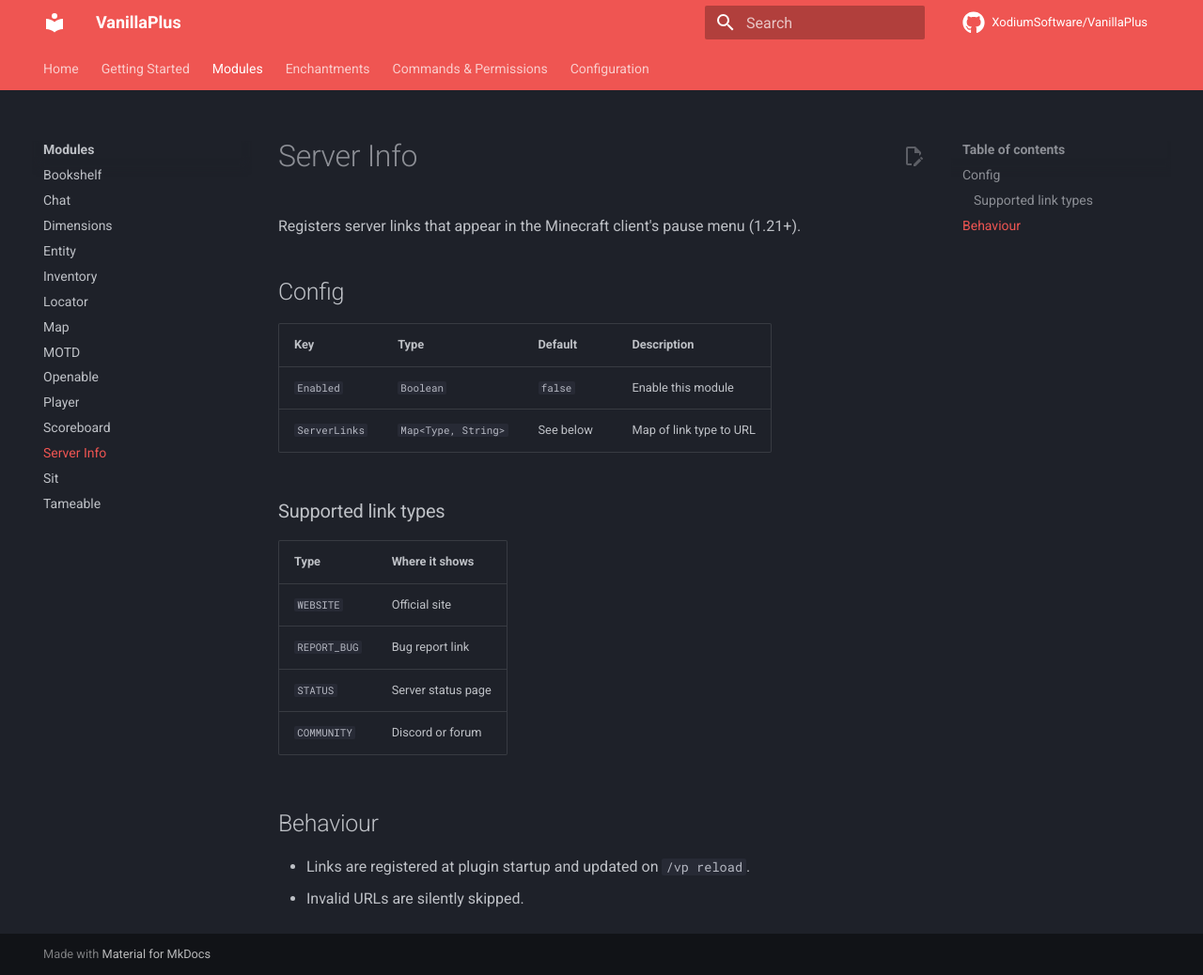
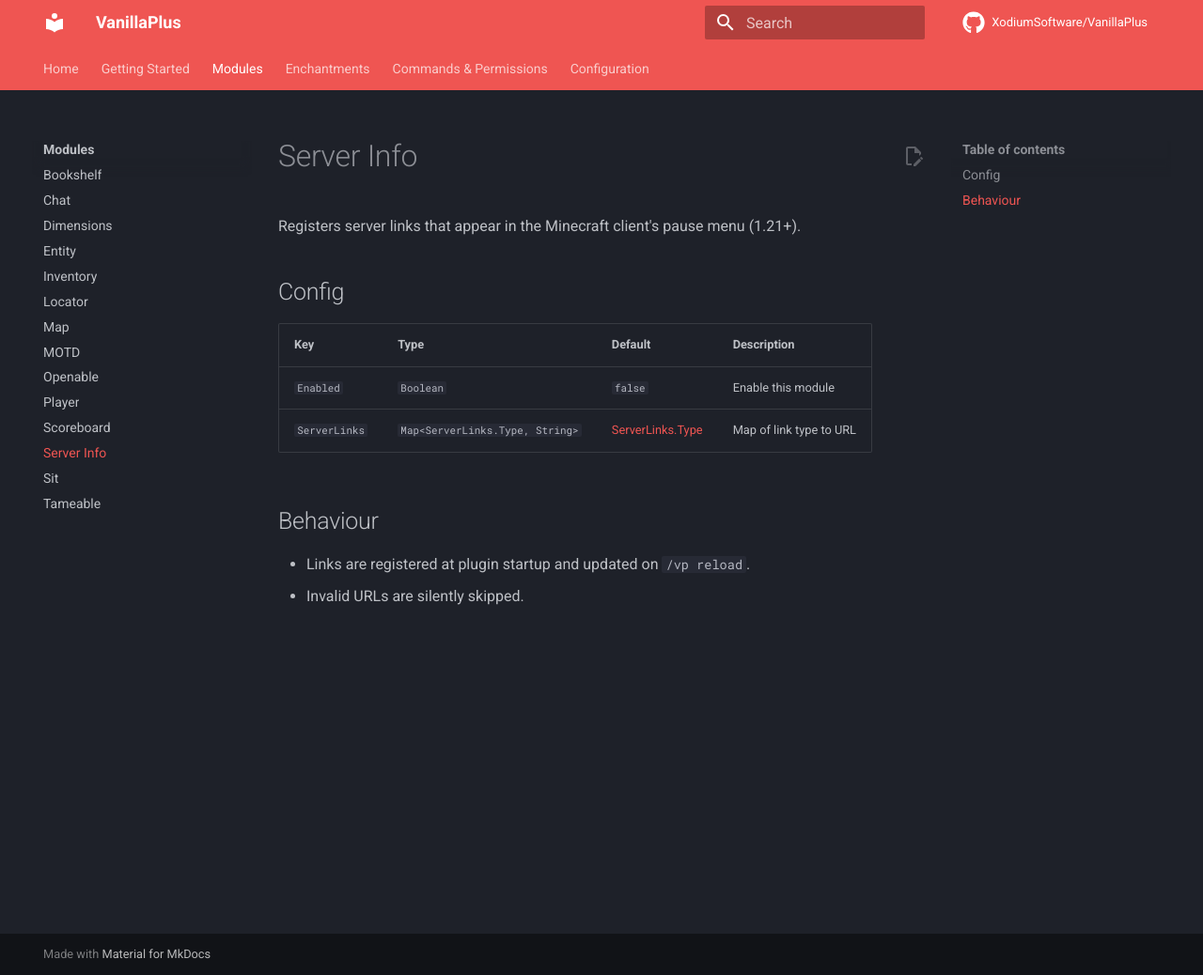
Before and after one commit to XodiumSoftware/VanillaPlus, an MkDocs documentation site: the page built from docs/modules/server-info.md, in a window 1280 px wide and 1038 px high. Shown: the whole window at 94% size. Built offline with MkDocs 1.6.1 and Material for MkDocs 9.7.7, drawn with Linux system fonts in a browser that asks for light colours; comment, search, counter and statistics services are not loaded.

Commit message:
more improvements
Signed-off-by: Illyrius <FitimQ@live.nl>

```diff
--- a/docs/modules/server-info.md
+++ b/docs/modules/server-info.md
@@ -4,19 +4,10 @@
 
 ## Config
 
-| Key           | Type                | Default   | Description             |
-|---------------|---------------------|-----------|-------------------------|
-| `Enabled`     | `Boolean`           | `false`   | Enable this module      |
-| `ServerLinks` | `Map<Type, String>` | See below | Map of link type to URL |
-
-### Supported link types
-
-| Type         | Where it shows     |
-|--------------|--------------------|
-| `WEBSITE`    | Official site      |
-| `REPORT_BUG` | Bug report link    |
-| `STATUS`     | Server status page |
-| `COMMUNITY`  | Discord or forum   |
+| Key           | Type                            | Default                                                                                  | Description             |
+|---------------|---------------------------------|------------------------------------------------------------------------------------------|-------------------------|
+| `Enabled`     | `Boolean`                       | `false`                                                                                  | Enable this module      |
+| `ServerLinks` | `Map<ServerLinks.Type, String>` | [ServerLinks.Type](https://jd.papermc.io/paper/1.21.11/org/bukkit/ServerLinks.Type.html) | Map of link type to URL |
 
 ## Behaviour
 
```
Also changed, not shown: 2 other files.
